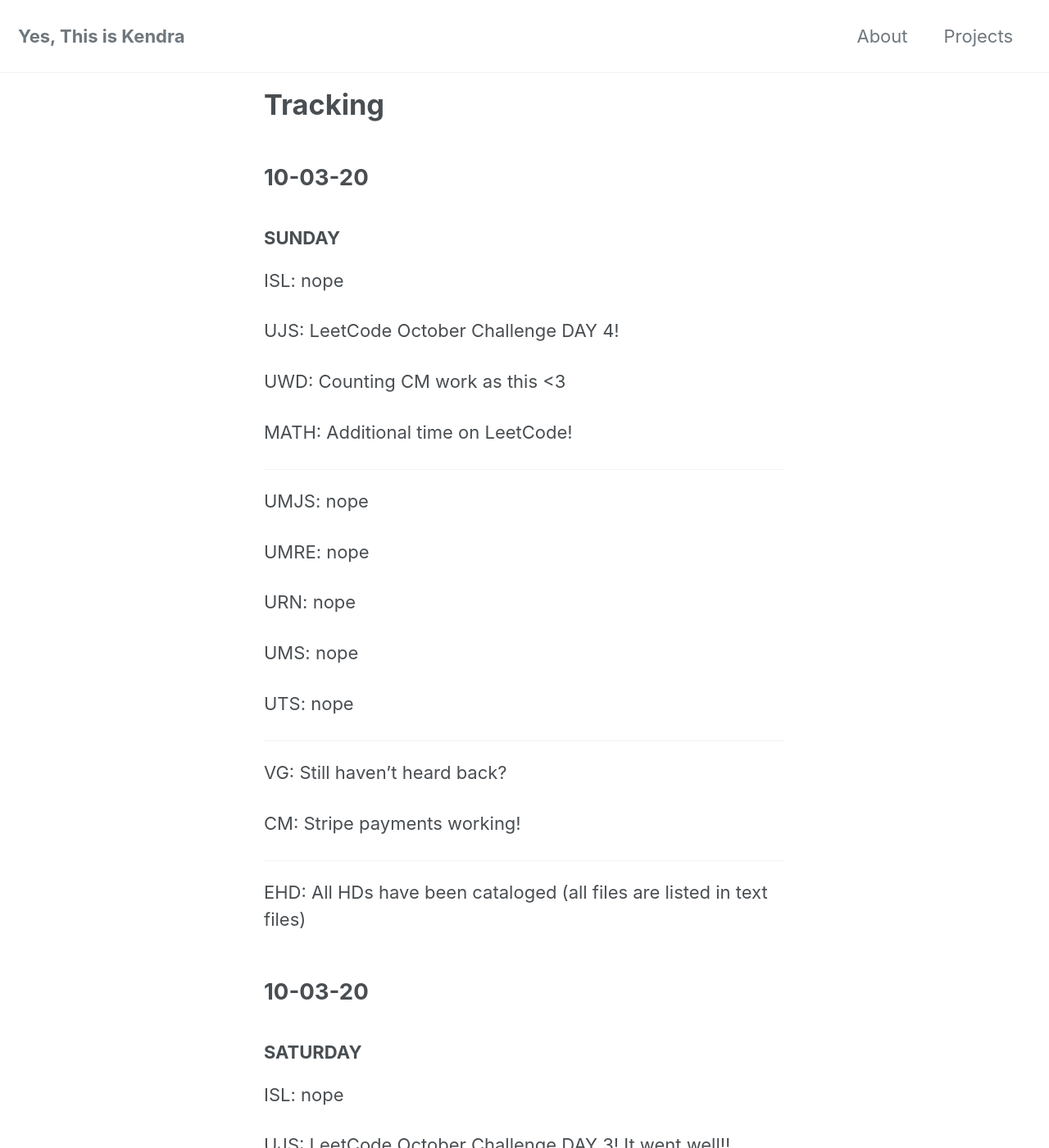
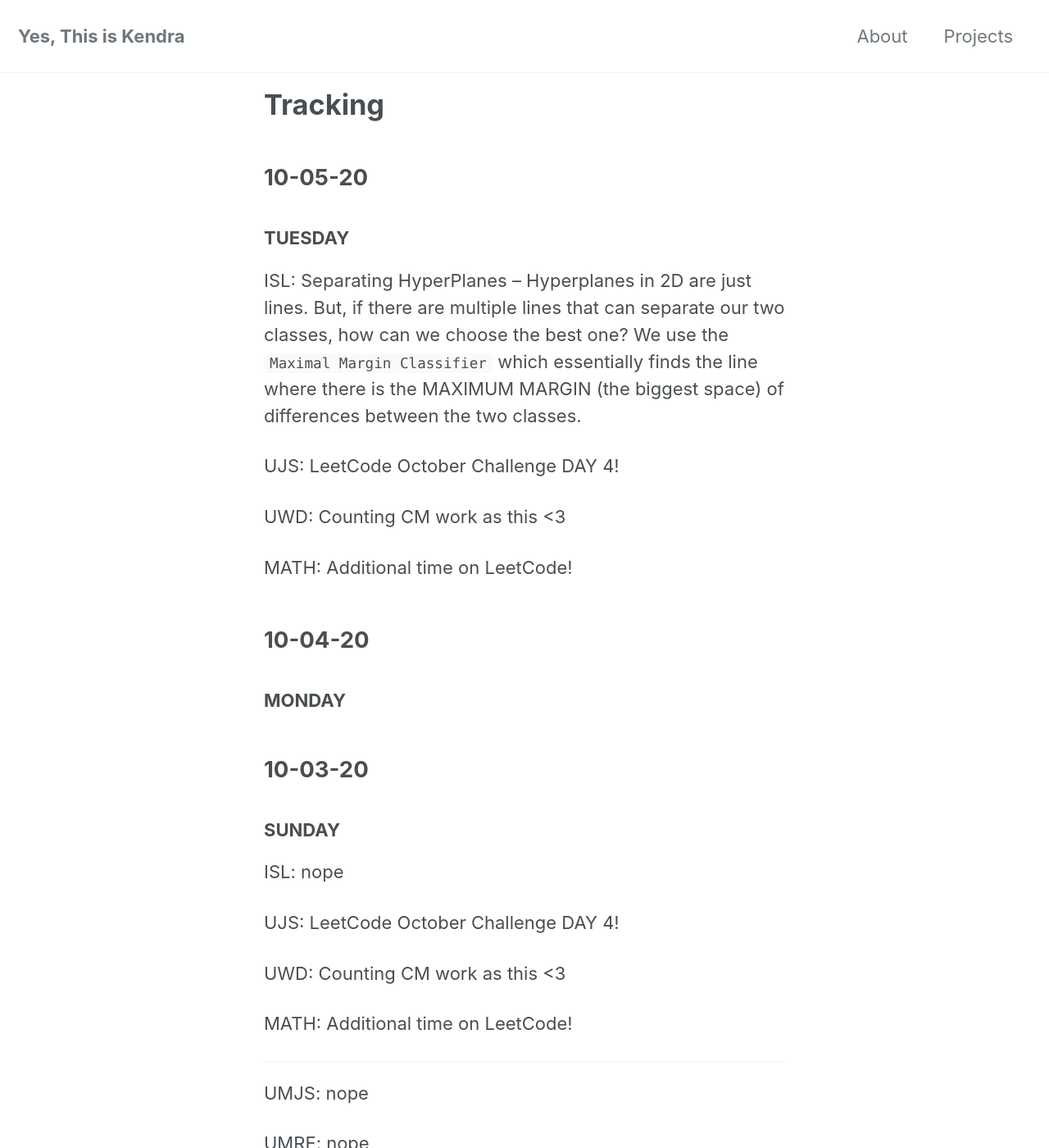
Before and after one commit to yesthisiskendra/yesthisiskendra.github.io, a Jekyll site: the page built from _pages/tracking.md, in a window 1280 px wide and 1400 px high. Shown: the whole window at 82% size. Built offline with Jekyll 4.4.1, drawn with Linux system fonts in a browser that asks for light colours; cached includes are drawn as plain includes; nearby versions of some CDN libraries.

Commit message:
Add ISL tracking

```diff
--- a/_pages/tracking.md
+++ b/_pages/tracking.md
@@ -3,6 +3,22 @@ layout: home
 title: "Tracking"
 permalink: /tracking/
 ---
+
+## 10-05-20
+
+### TUESDAY
+
+ISL: Separating HyperPlanes -- Hyperplanes in 2D are just lines. But, if there are multiple lines that can separate our two classes, how can we choose the best one? We use the `Maximal Margin Classifier` which essentially finds the line where there is the MAXIMUM MARGIN (the biggest space) of differences between the two classes.
+
+UJS: LeetCode October Challenge DAY 4!
+
+UWD: Counting CM work as this <3
+
+MATH: Additional time on LeetCode!
+
+## 10-04-20
+
+### MONDAY
 
 ## 10-03-20
 
```
